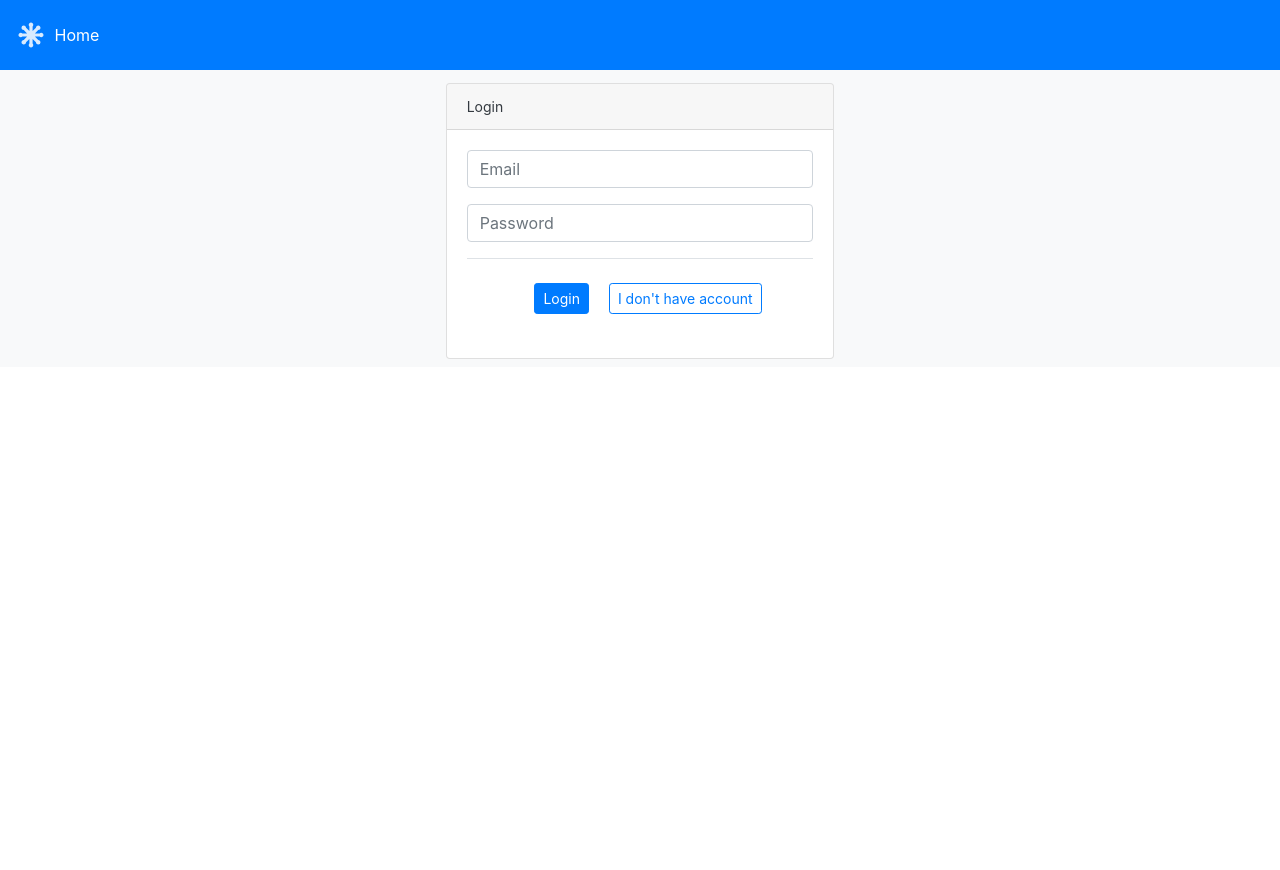
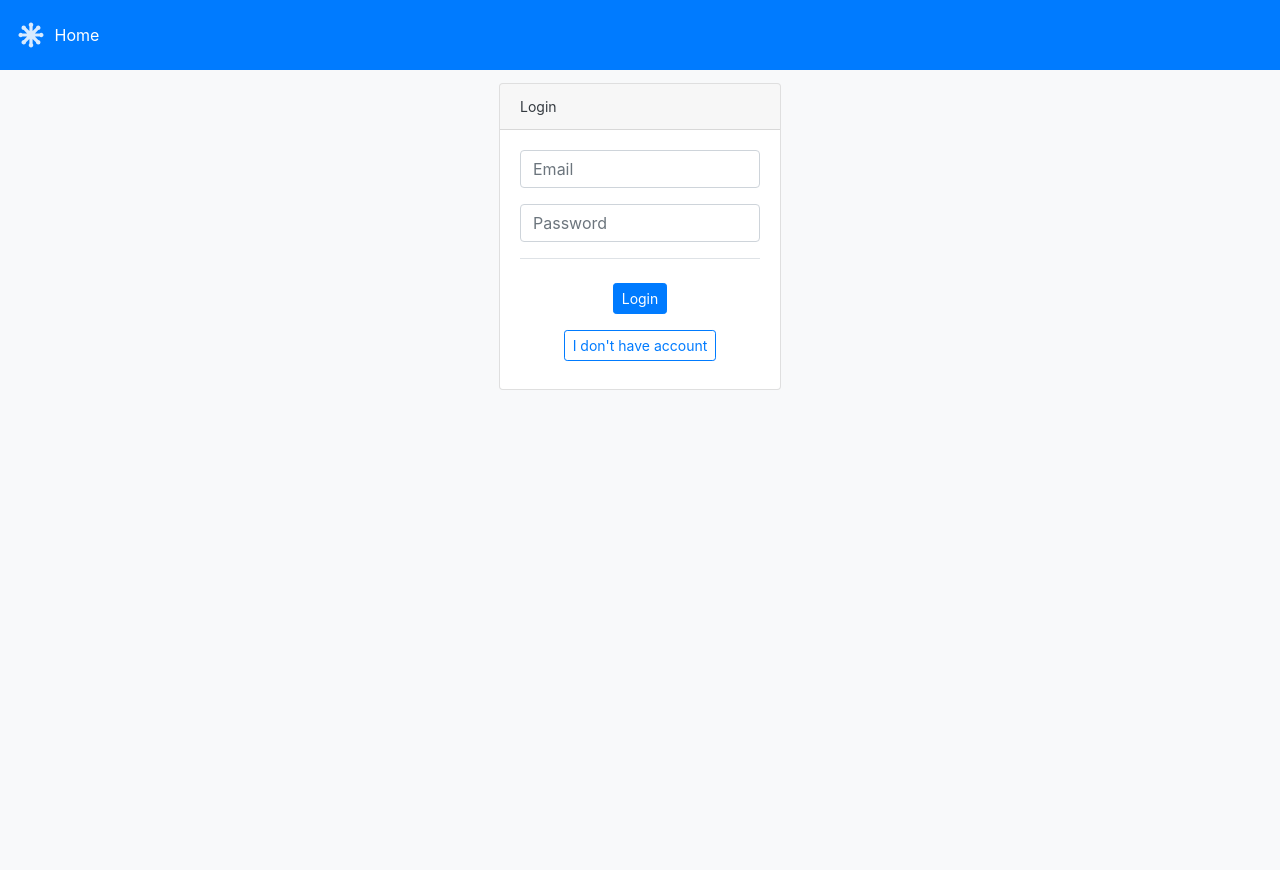
Before and after one commit to 3omer/zelite, a Flask app: a page that uses app/templates/base_template.html in a window 1280 px wide. Before the commit the page ends 359 px from the top, so only its background shows below. Run offline with Flask 2, Linux system fonts and the light colour scheme; some libraries are stand-ins or nearby versions.

Commit message:
adjust ui layout to appropriate width for large screen

```diff
--- a/app/templates/base_template.html
+++ b/app/templates/base_template.html
@@ -73,7 +73,7 @@
 </header>
 
 <div class="container-fluid">
-    <div class="row bg-light">
+    <div class="row bg-light vh-100">
 
         {% if current_user.is_authenticated %}
         <nav class="col-md-3 p-0 border-right d-none d-md-block bg-white vh-10 shadow-sm ">
@@ -87,7 +87,7 @@
         </nav>
         {% endif %}
 
-        <main role="main" class="col col-md-8 px-2 my-2 mx-auto">
+        <main role="main" class="col col-md-7 col-lg-6 px-2 my-2 mx-auto">
             {% block content%} {% endblock %}
         </main>
     </div>
```
